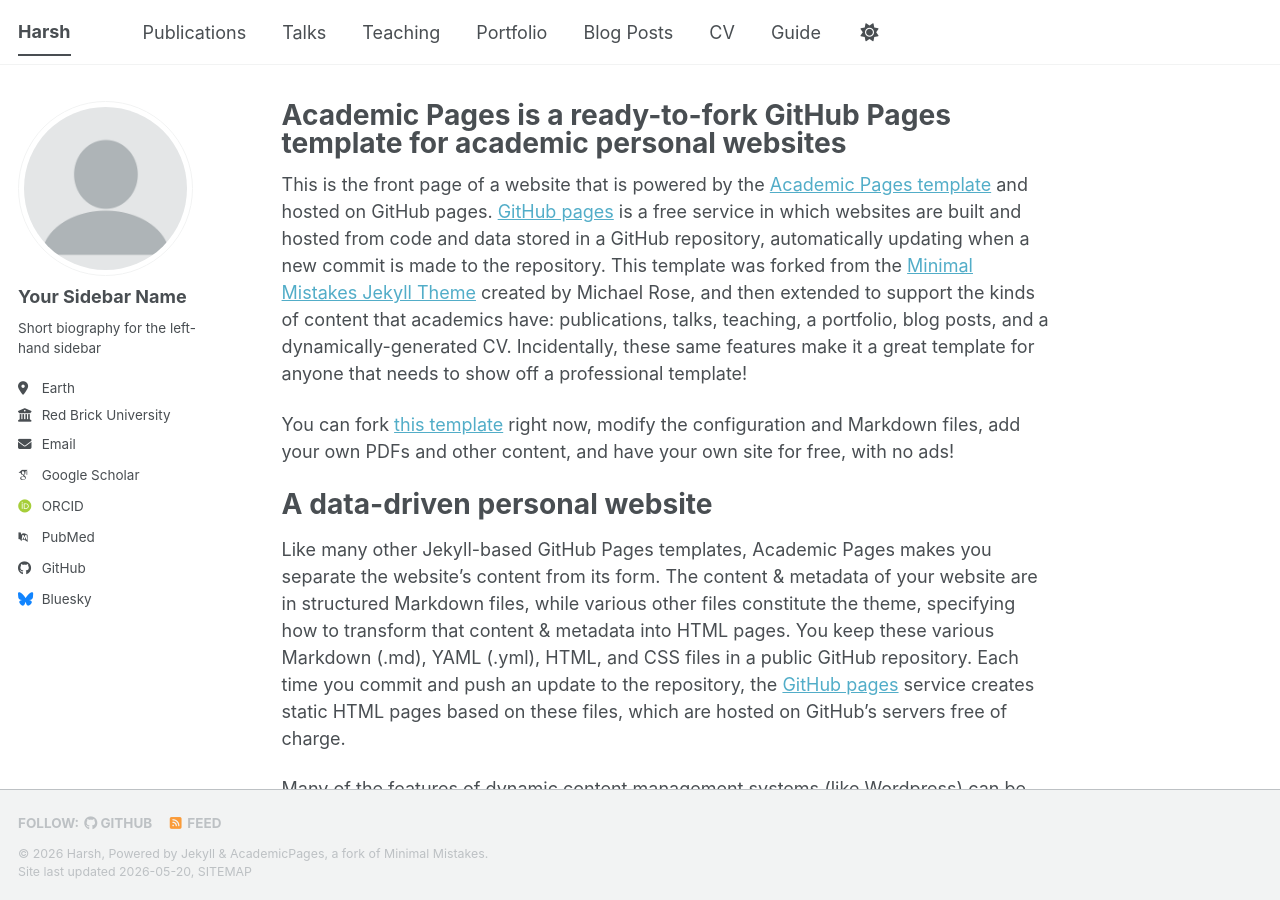
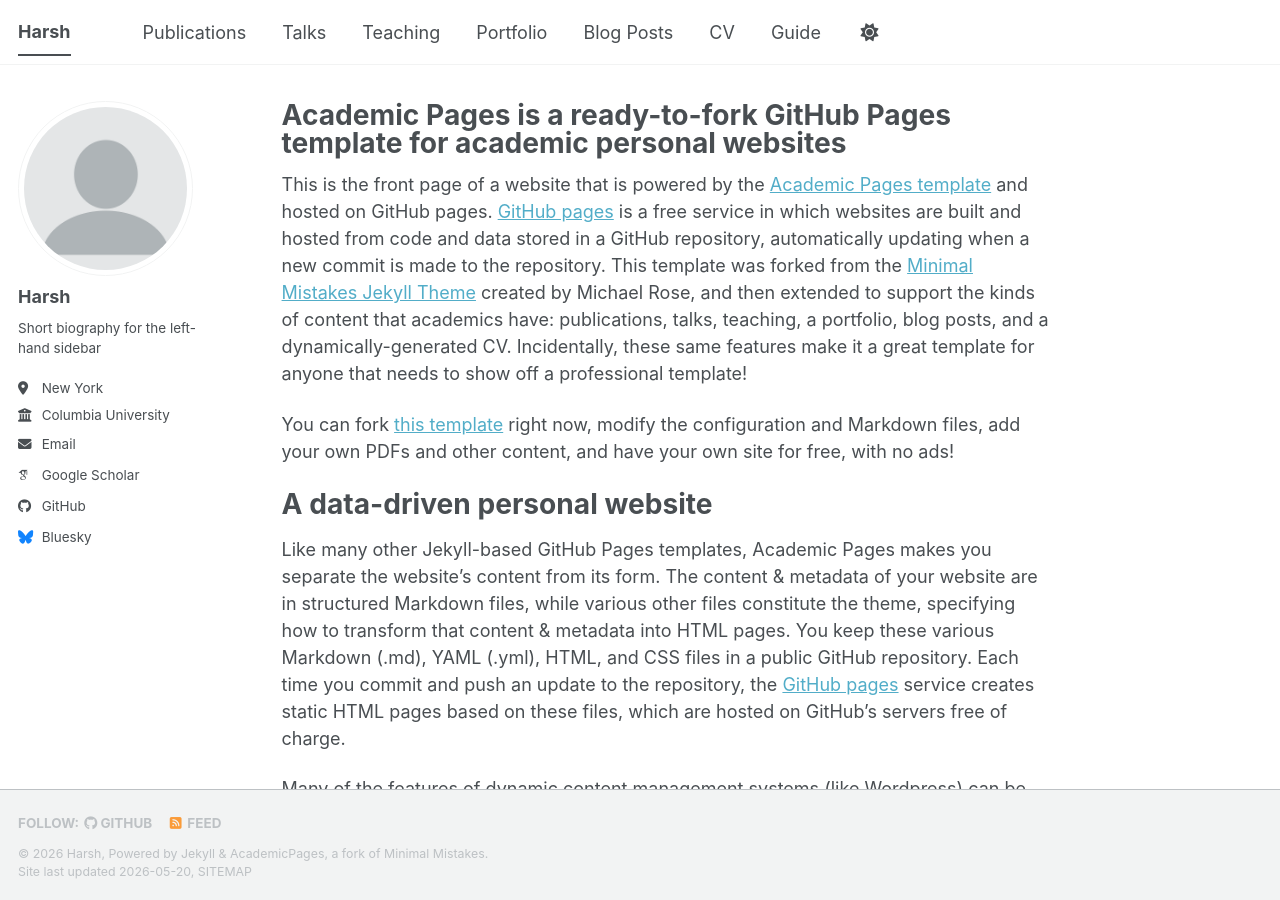
Before and after one commit to harshshah1801/harshshah1801.github.io, a Jekyll site: the page built from _pages/about.md, in a window 1280 px wide and 900 px high. Built offline with Jekyll 4.4.1, drawn with Linux system fonts in a browser that asks for light colours; some web fonts are replaced; a script bundle is joined from its source files by our own code; library files that are not in the unit come from our copies.

Commit message:
Update _config.yml

```diff
--- a/_config.yml
+++ b/_config.yml
@@ -24,34 +24,26 @@ repository               : "harshshah1801/harshshah1801.github.io"
 author:
   # Biographic information
   avatar           : "profile.png"
-  name             : "Your Sidebar Name"
+  name             : "Harsh"
   pronouns         : # example: "she/her"
   bio              : "Short biography for the left-hand sidebar"
-  location         : "Earth"
-  employer         : "Red Brick University"
+  location         : "New York"
+  employer         : "Columbia University"
   uri              : # URL
-  email            : "none@example.org"
+  email            : "harsh83019@gmail.com"
 
   # Academic websites
   academia         : # URL
   arxiv            : # URL - Update with the correct link to your profile
-  googlescholar    : "https://scholar.google.com/citations?user=PS_CX0AAAAAJ"
-  inspire-hep      : # URL
-  impactstory      : # URL
-  orcid            : "https://orcid.org/yourorcidurl"
-  semantic         : # URL
-  ssrn             : # URL
-  pubmed           : "https://www.ncbi.nlm.nih.gov/pubmed/?term=john+snow"
-  researchgate     : # URL
-  scopus           : # URL
-  zotero           : # URL
+  googlescholar    : "https://scholar.google.com/citations?user=FdbZbHEAAAAJ&hl=en"
+
 
 
   # Repositories and software development
   bitbucket        : # Username - Update with your username on the site
   codepen          : # Username
   dribbble         : # Username
-  github           : "academicpages"
+  github           : "harshshah1801"
   kaggle           : # Username
   stackoverflow    : # User number or user number and name (i.e., use "1" or "1/jeff-atwood")
 
```
